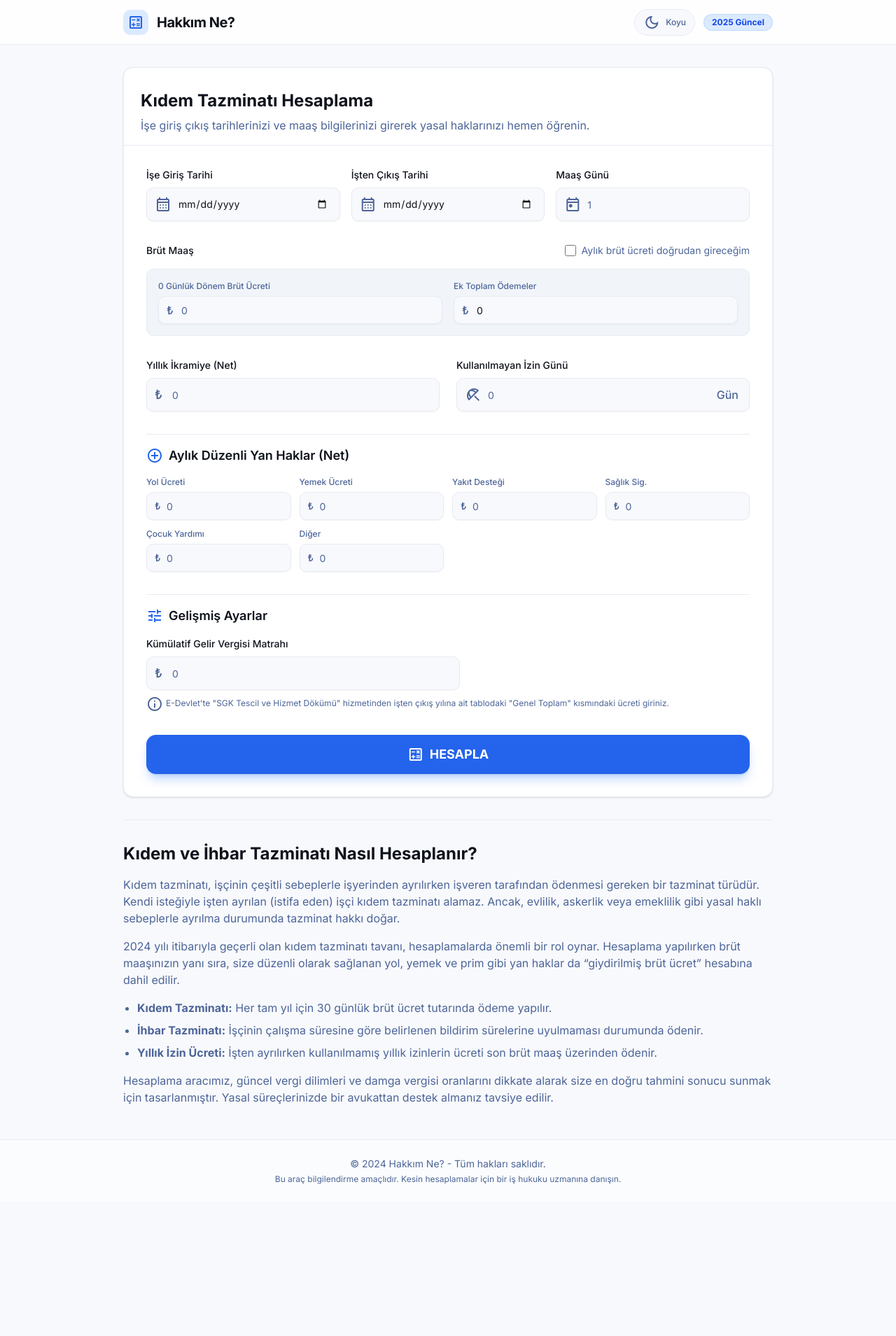
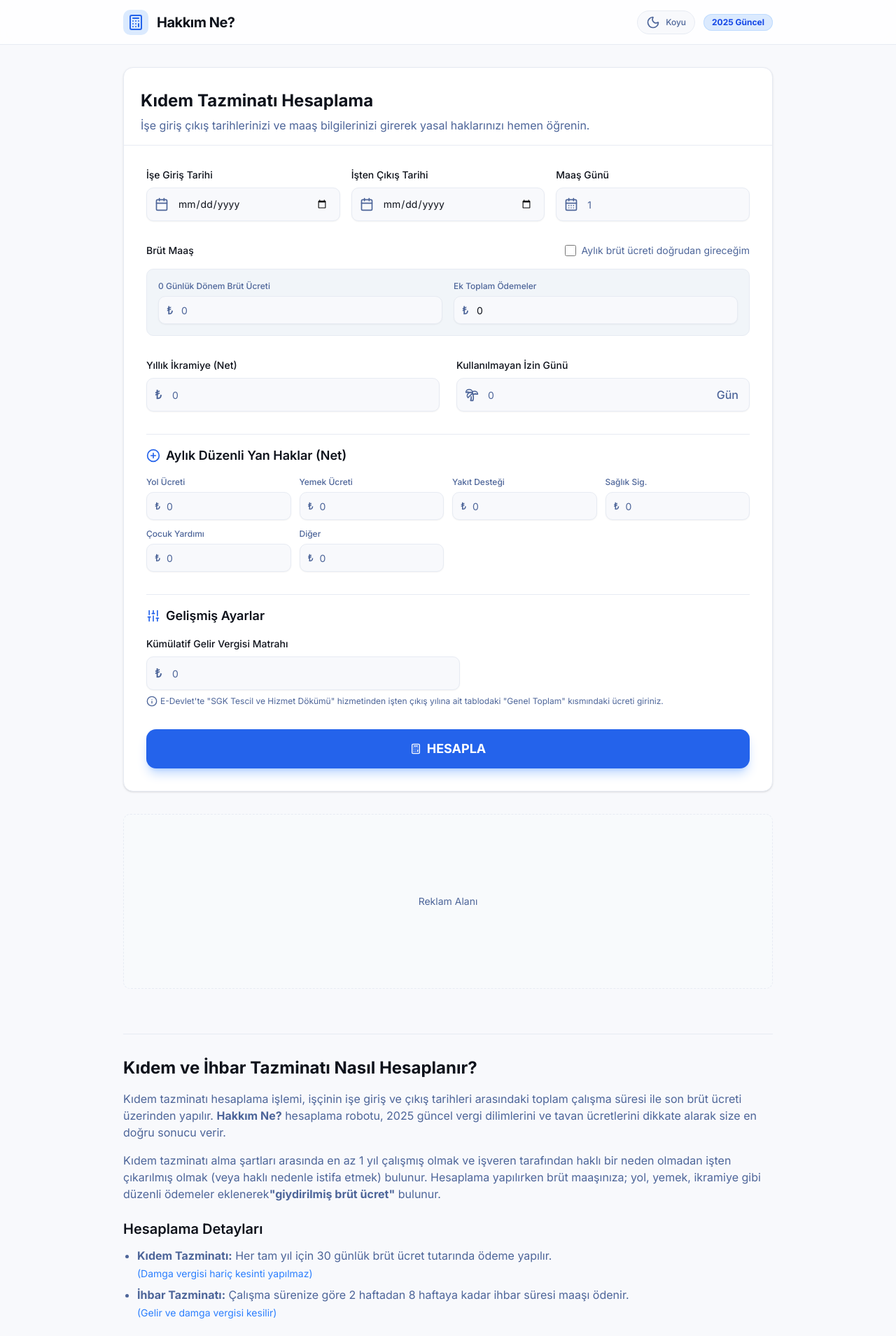
Before and after one commit to FrknKoseoglu/hakkimne, a Next.js app: page / in a window 1280 px wide. Shown: the top 1909 px of the page at 70% size. Before the commit the page ends 1717 px from the top, so only its background shows below. Built offline with nearby package versions, Linux system fonts and the light colour scheme.

Commit message:
feat: Implement initial severance and notice pay calculator application with comprehensive SEO and structured data.

```diff
--- a/src/app/layout.tsx
+++ b/src/app/layout.tsx
@@ -1,22 +1,72 @@
-import type { Metadata } from "next";
+import type { Metadata, Viewport } from "next";
 import { Inter } from "next/font/google";
 import "./globals.css";
 import { ThemeProvider } from "@/components/ThemeProvider";
 
+export const viewport: Viewport = {
+  themeColor: [
+    { media: "(prefers-color-scheme: light)", color: "#ffffff" },
+    { media: "(prefers-color-scheme: dark)", color: "#020617" },
+  ],
+  width: "device-width",
+  initialScale: 1,
+  maximumScale: 1,
+};
+
 const inter = Inter({
   variable: "--font-inter",
   subsets: ["latin"],
+  display: "swap",
 });
 
 export const metadata: Metadata = {
-  title: "Hakkım Ne? | Kıdem ve İhbar Tazminatı Hesaplayıcı",
-  description: "Türk İş Kanunu'na göre kıdem tazminatı ve ihbar tazminatı hesaplayın. Ücretsiz, hızlı ve güncel tavan oranları ile online hesaplama aracı.",
-  keywords: ["kıdem tazminatı", "ihbar tazminatı", "tazminat hesaplama", "işten çıkarma hakları", "işçi hakları", "tazminat hesaplayıcı"],
+  metadataBase: new URL("https://hakkimne.com"),
+  title: {
+    default: "Hakkım Ne? | 2025 Güncel Kıdem ve İhbar Tazminatı Hesaplama Robotu",
+    template: "%s | Hakkım Ne? - İşçi Hakları ve Tazminat Hesaplama",
+  },
+  description: "Hakkım Ne ile kıdem ve ihbar tazminatınızı saniyeler içinde hesaplayın. 2025 güncel verileri, brüt maaş ve yan haklar dahil en doğru hesaplama aracı.",
+  keywords: [
+    "kıdem tazminatı hesaplama",
+    "ihbar tazminatı",
+    "brüt maaş hesaplama",
+    "işten çıkış kodları",
+    "kod 29",
+    "işsizlik maaşı hesaplama",
+    "hakkım ne",
+    "tazminat robotu",
+    "2025 tazminat tavanı",
+  ],
+  authors: [{ name: "Hakkım Ne?", url: "https://hakkimne.com" }],
+  creator: "Hakkım Ne?",
+  publisher: "Hakkım Ne?",
+  alternates: {
+    canonical: "/",
+  },
   openGraph: {
-    title: "Hakkım Ne? | Kıdem ve İhbar Tazminatı Hesaplayıcı",
-    description: "Türk İş Kanunu'na göre kıdem ve ihbar tazminatınızı hesaplayın.",
+    title: "Hakkım Ne? | 2025 Kıdem ve İhbar Tazminatı Hesaplama",
+    description: "İşten mi ayrılıyorsunuz? Tazminat haklarınızı saniyeler içinde ücretsiz hesaplayın. 2025 güncel verileriyle en doğru sonuç.",
+    url: "https://hakkimne.com",
+    siteName: "Hakkım Ne?",
+    locale: "tr_TR",
     type: "website",
-    locale: "tr_TR",
+  },
+  twitter: {
+    card: "summary_large_image",
+    title: "Hakkım Ne? | Tazminat Hesaplama Robotu",
+    description: "Kıdem ve İhbar tazminatınızı hemen hesaplayın.",
+    creator: "@hakkimne",
+  },
+  robots: {
+    index: true,
+    follow: true,
+    googleBot: {
+      index: true,
+      follow: true,
+      "max-video-preview": -1,
+      "max-image-preview": "large",
+      "max-snippet": -1,
+    },
   },
 };
 
@@ -28,10 +78,8 @@ export default function RootLayout({
   return (
     <html lang="tr" suppressHydrationWarning>
       <head>
-        <link
-          rel="stylesheet"
-          href="https://fonts.googleapis.com/css2?family=Material+Symbols+Outlined:opsz,wght,FILL,GRAD@24,400,0,0"
-        />
+        <link rel="preconnect" href="https://fonts.googleapis.com" />
+        <link rel="preconnect" href="https://fonts.gstatic.com" crossOrigin="anonymous" />
       </head>
       <body className={`${inter.variable} font-sans antialiased bg-[var(--background-light)] text-[var(--text-main)]`}>
         <ThemeProvider>
--- a/src/app/page.tsx
+++ b/src/app/page.tsx
@@ -8,7 +8,72 @@ export default function Home() {
 
       {/* Main Content */}
       <main className="mx-auto max-w-[960px] px-4 py-8">
+        <h1 className="sr-only">2025 Kıdem ve İhbar Tazminatı Hesaplama</h1>
         <SeveranceCalculator />
+
+        {/* AdSense Placeholder (Prevent CLS) */}
+        <div className="w-full min-h-[250px] bg-slate-50 dark:bg-slate-900/50 rounded-lg flex items-center justify-center text-sm text-[var(--text-muted)] my-8 border border-dashed border-[var(--border-light)]">
+          Reklam Alanı
+        </div>
+
+        {/* JSON-LD Schema */}
+        <script
+          type="application/ld+json"
+          dangerouslySetInnerHTML={{
+            __html: JSON.stringify({
+              "@context": "https://schema.org",
+              "@type": "SoftwareApplication",
+              "name": "Hakkım Ne? Kıdem Tazminatı Hesaplama",
+              "applicationCategory": "FinanceApplication",
+              "operatingSystem": "Web Browser",
+              "offers": {
+                "@type": "Offer",
+                "price": "0",
+                "priceCurrency": "TRY"
+              },
+              "aggregateRating": {
+                "@type": "AggregateRating",
+                "ratingValue": "4.9",
+                "ratingCount": "1250"
+              }
+            })
+          }}
+        />
+        <script
+          type="application/ld+json"
+          dangerouslySetInnerHTML={{
+            __html: JSON.stringify({
+              "@context": "https://schema.org",
+              "@type": "FAQPage",
+              "mainEntity": [
+                {
+                  "@type": "Question",
+                  "name": "Kıdem tazminatı tavanı ne kadar?",
+                  "acceptedAnswer": {
+                    "@type": "Answer",
+                    "text": "2025 yılı ilk yarısı (Ocak-Haziran) için kıdem tazminatı tavanı 53.919,68 TL olarak belirlenmiştir."
+                  }
+                },
+                {
+                  "@type": "Question",
+                  "name": "İstifa eden kıdem tazminatı alabilir mi?",
+                  "acceptedAnswer": {
+                    "@type": "Answer",
+                    "text": "Normal şartlarda istifa eden işçi kıdem tazminatı alamaz. Ancak evlilik (kadın işçi için 1 yıl içinde), askerlik, emeklilik veya haklı nedenle fesih durumlarında istifa edilse dahi tazminat alınabilir."
+                  }
+                },
+                {
+                  "@type": "Question",
+                  "name": "Kıdem tazminatı kaç günde ödenir?",
+                  "acceptedAnswer": {
+                    "@type": "Answer",
+                    "text": "İş Kanunu'na göre kıdem tazminatı iş akdinin feshedildiği tarihte peşin olarak ödenmelidir. Ancak tarafların anlaşması durumunda taksitle de ödenebilir."
+                  }
+                }
+              ]
+            })
+          }}
+        />
       </main>
 
       {/* SEO Content Section */}
@@ -19,45 +84,51 @@ export default function Home() {
           </h2>
           <div className="prose prose-slate max-w-none text-[var(--text-muted)]">
             <p className="mb-4">
-              Kıdem tazminatı, işçinin çeşitli sebeplerle işyerinden ayrılırken
-              işveren tarafından ödenmesi gereken bir tazminat türüdür. Kendi
-              isteğiyle işten ayrılan (istifa eden) işçi kıdem tazminatı alamaz.
-              Ancak, evlilik, askerlik veya emeklilik gibi yasal haklı sebeplerle
-              ayrılma durumunda tazminat hakkı doğar.
+              Kıdem tazminatı hesaplama işlemi, işçinin işe giriş ve çıkış tarihleri arasındaki
+              toplam çalışma süresi ile son brüt ücreti üzerinden yapılır. <strong>Hakkım Ne?</strong> hesaplama robotu,
+              2025 güncel vergi dilimlerini ve tavan ücretlerini dikkate alarak size en doğru sonucu verir.
             </p>
             <p className="mb-4">
-              2024 yılı itibarıyla geçerli olan kıdem tazminatı tavanı,
-              hesaplamalarda önemli bir rol oynar. Hesaplama yapılırken brüt
-              maaşınızın yanı sıra, size düzenli olarak sağlanan yol, yemek ve prim
-              gibi yan haklar da &ldquo;giydirilmiş brüt ücret&rdquo; hesabına dahil edilir.
+              Kıdem tazminatı alma şartları arasında en az 1 yıl çalışmış olmak ve işveren tarafından
+              haklı bir neden olmadan işten çıkarılmış olmak (veya haklı nedenle istifa etmek) bulunur.
+              Hesaplama yapılırken brüt maaşınıza; yol, yemek, ikramiye gibi düzenli ödemeler eklenerek
+              <strong>"giydirilmiş brüt ücret"</strong> bulunur.
             </p>
+            <h3 className="text-xl font-semibold text-[var(--text-main)] mt-6 mb-3">Hesaplama Detayları</h3>
             <ul className="list-disc pl-5 space-y-2 mb-4">
               <li>
-                <strong>Kıdem Tazminatı:</strong> Her tam yıl için 30 günlük brüt
-                ücret tutarında ödeme yapılır.
+                <strong>Kıdem Tazminatı:</strong> Her tam yıl için 30 günlük brüt ücret tutarında ödeme yapılır.
+                <span className="text-sm text-blue-500 block mt-1">(Damga vergisi hariç kesinti yapılmaz)</span>
               </li>
               <li>
-                <strong>İhbar Tazminatı:</strong> İşçinin çalışma süresine göre
-                belirlenen bildirim sürelerine uyulmaması durumunda ödenir.
-              </li>
-              <li>
-                <strong>Yıllık İzin Ücreti:</strong> İşten ayrılırken kullanılmamış
-                yıllık izinlerin ücreti son brüt maaş üzerinden ödenir.
+                <strong>İhbar Tazminatı:</strong> Çalışma sürenize göre 2 haftadan 8 haftaya kadar ihbar süresi maaşı ödenir.
+                <span className="text-sm text-blue-500 block mt-1">(Gelir ve damga vergisi kesilir)</span>
               </li>
             </ul>
-            <p>
-              Hesaplama aracımız, güncel vergi dilimleri ve damga vergisi oranlarını
-              dikkate alarak size en doğru tahmini sonucu sunmak için tasarlanmıştır.
-              Yasal süreçlerinizde bir avukattan destek almanız tavsiye edilir.
-            </p>
+             <div className="bg-blue-50 dark:bg-blue-900/20 p-4 rounded-lg border border-blue-100 dark:border-blue-800 mt-6">
+              <h4 className="font-bold text-blue-800 dark:text-blue-300 mb-2">2025 Kıdem Tazminatı Tavanı</h4>
+              <p className="text-sm text-blue-700 dark:text-blue-400">
+                Ocak-Haziran 2025 dönemi için kıdem tazminatı tavanı <strong>53.919,68 TL</strong> olarak güncellenmiştir.
+                Maaşınız bu tutarın üzerindeyse, kıdem tazminatınız tavan üzerinden hesaplanır.
+              </p>
+            </div>
           </div>
         </div>
       </section>
 
       {/* Footer */}
-      <footer className="py-6 text-center text-sm text-[var(--text-muted)] border-t border-[var(--border-light)] bg-[var(--card)]/50">
+      <footer className="py-8 text-center text-sm text-[var(--text-muted)] border-t border-[var(--border-light)] bg-[var(--card)]/50 mt-8">
         <div className="mx-auto max-w-[960px] px-4">
-          <p className="mb-1">© 2024 Hakkım Ne? - Tüm hakları saklıdır.</p>
+          <div className="flex flex-wrap justify-center gap-4 mb-6 font-medium text-[var(--text-main)]">
+            <a href="#" className="hover:text-blue-600 transition-colors">Kıdem Tazminatı Nedir?</a>
+            <span className="text-slate-300">|</span>
+            <a href="#" className="hover:text-blue-600 transition-colors">İhbar Süreleri</a>
+            <span className="text-slate-300">|</span>
+            <a href="#" className="hover:text-blue-600 transition-colors">İstifa Tazminatı</a>
+            <span className="text-slate-300">|</span>
+            <a href="#" className="hover:text-blue-600 transition-colors">Gizlilik Politikası</a>
+          </div>
+          <p className="mb-2">© 2024 Hakkım Ne? - Tüm hakları saklıdır.</p>
           <p className="text-xs">
             Bu araç bilgilendirme amaçlıdır. Kesin hesaplamalar için bir iş hukuku
             uzmanına danışın.
--- a/src/components/Navbar.tsx
+++ b/src/components/Navbar.tsx
@@ -1,6 +1,7 @@
 "use client";
 
 import { useTheme } from "./ThemeProvider";
+import { Calculator, Sun, Moon } from "lucide-react";
 
 export function Navbar() {
   const { theme, toggleTheme } = useTheme();
@@ -10,11 +11,11 @@ export function Navbar() {
       <div className="mx-auto flex h-full max-w-[960px] items-center justify-between px-4">
         <div className="flex items-center gap-3">
           <div className="flex items-center justify-center size-9 rounded-lg bg-blue-100 dark:bg-blue-900/50 text-[var(--primary)]">
-            <span className="material-symbols-outlined text-xl">calculate</span>
+            <Calculator className="text-xl w-6 h-6" />
           </div>
-          <h1 className="text-xl font-bold tracking-tight text-[var(--text-main)]">
+          <span className="text-xl font-bold tracking-tight text-[var(--text-main)]">
             Hakkım Ne?
-          </h1>
+          </span>
         </div>
 
         <div className="flex items-center gap-3">
@@ -24,9 +25,11 @@ export function Navbar() {
             className="flex items-center gap-2 px-3 py-1.5 rounded-full border border-[var(--border-light)] bg-[var(--background-light)] hover:bg-[var(--muted)] transition-colors"
             title={theme === "dark" ? "Açık Tema" : "Koyu Tema"}
           >
-            <span className="material-symbols-outlined text-lg text-[var(--text-muted)]">
-              {theme === "dark" ? "light_mode" : "dark_mode"}
-            </span>
+            {theme === "dark" ? (
+              <Sun className="text-lg text-[var(--text-muted)] w-5 h-5" />
+            ) : (
+              <Moon className="text-lg text-[var(--text-muted)] w-5 h-5" />
+            )}
             <span className="text-xs font-medium text-[var(--text-muted)] hidden sm:inline">
               {theme === "dark" ? "Açık" : "Koyu"}
             </span>
--- a/src/components/SeveranceCalculator.tsx
+++ b/src/components/SeveranceCalculator.tsx
@@ -9,6 +9,24 @@ import { Button } from "@/components/ui/button";
 import { Input } from "@/components/ui/input";
 import { Label } from "@/components/ui/label";
 import { useSeveranceCalculator, SeveranceInput, SeveranceResult } from "@/hooks/useSeveranceCalculator";
+import {
+  Calendar,
+  CalendarDays,
+  AlertTriangle,
+  Info,
+  Calculator,
+  PlusCircle,
+  Sliders,
+  Palmtree,
+  Briefcase,
+  Wallet,
+  Receipt,
+  Clock,
+  TrendingUp,
+  TrendingDown,
+  Check,
+  AlertCircle
+} from "lucide-react";
 
 const formSchema = z.object({
   startDate: z.string().min(1, "Başlangıç tarihi gerekli"),
@@ -288,9 +306,7 @@ export function SeveranceCalculator() {
                   İşe Giriş Tarihi
                 </Label>
                 <div className="relative">
-                  <span className="absolute left-3 top-1/2 -translate-y-1/2 text-[var(--text-muted)] material-symbols-outlined text-xl">
-                    calendar_month
-                  </span>
+                  <Calendar className="absolute left-3 top-1/2 -translate-y-1/2 text-[var(--text-muted)] w-5 h-5" />
                   <Input
                     id="startDate"
                     type="date"
@@ -306,9 +322,7 @@ export function SeveranceCalculator() {
                   İşten Çıkış Tarihi
                 </Label>
                 <div className="relative">
-                  <span className="absolute left-3 top-1/2 -translate-y-1/2 text-[var(--text-muted)] material-symbols-outlined text-xl">
-                    calendar_month
-                  </span>
+                  <Calendar className="absolute left-3 top-1/2 -translate-y-1/2 text-[var(--text-muted)] w-5 h-5" />
                   <Input
                     id="endDate"
                     type="date"
@@ -324,9 +338,7 @@ export function SeveranceCalculator() {
                   Maaş Günü
                 </Label>
                 <div className="relative">
-                  <span className="absolute left-3 top-1/2 -translate-y-1/2 text-[var(--text-muted)] material-symbols-outlined text-xl">
-                    today
-                  </span>
+                  <CalendarDays className="absolute left-3 top-1/2 -translate-y-1/2 text-[var(--text-muted)] w-5 h-5" />
                   <Input
                     id="salaryDay"
                     type="number"
@@ -339,7 +351,7 @@ export function SeveranceCalculator() {
                 </div>
                 {salaryDayWarning && (
                   <p className="text-sm text-amber-600 flex items-center gap-1">
-                    <span className="material-symbols-outlined text-base">warning</span>
+                    <AlertTriangle className="w-4 h-4" />
                     {salaryDayWarning}
                   </p>
                 )}
@@ -392,7 +404,7 @@ export function SeveranceCalculator() {
                   {/* Info about worked days */}
                   {calculatedWorkedDays > 0 && (
                     <div className="flex items-center gap-2 text-sm text-[var(--text-muted)] bg-[var(--card)] border border-[var(--border-light)] rounded-lg px-3 py-2">
-                      <span className="material-symbols-outlined text-lg text-blue-500">info</span>
+                      <Info className="w-5 h-5 text-blue-500" />
                       <span>
                         Çıkış tarihi ve maaş gününe göre <strong>{calculatedWorkedDays} gün</strong> çalıştınız.
                       </span>
@@ -483,9 +495,7 @@ export function SeveranceCalculator() {
                   Kullanılmayan İzin Günü
                 </Label>
                 <div className="relative">
-                  <span className="absolute left-3 top-1/2 -translate-y-1/2 text-[var(--text-muted)] material-symbols-outlined text-xl">
-                    beach_access
-                  </span>
+                  <Palmtree className="absolute left-3 top-1/2 -translate-y-1/2 text-[var(--text-muted)] w-5 h-5" />
                   <Input
                     id="unusedLeaveDays"
                     type="number"
@@ -502,7 +512,7 @@ export function SeveranceCalculator() {
             {/* Yan Haklar Section */}
             <div className="pt-4 border-t border-[var(--border-light)]">
               <h3 className="text-lg font-semibold text-[var(--text-main)] mb-4 flex items-center gap-2">
-                <span className="material-symbols-outlined text-[var(--primary)]">add_circle</span>
+                <PlusCircle className="text-[var(--primary)] w-5 h-5" />
                 Aylık Düzenli Yan Haklar (Net)
               </h3>
               <div className="grid grid-cols-2 md:grid-cols-4 gap-3">
@@ -638,7 +648,7 @@ export function SeveranceCalculator() {
             {/* Advanced Settings */}
             <div className="pt-4 border-t border-[var(--border-light)]">
               <h3 className="text-lg font-semibold text-[var(--text-main)] mb-4 flex items-center gap-2">
-                <span className="material-symbols-outlined text-[var(--primary)]">tune</span>
+                <Sliders className="text-[var(--primary)] w-5 h-5" />
                 Gelişmiş Ayarlar
               </h3>
               <div className="space-y-2">
@@ -663,8 +673,8 @@ export function SeveranceCalculator() {
                     )}
                   />
                 </div>
-                <p className="text-xs text-[var(--text-muted)] mt-2">
-                  <span className="material-symbols-outlined text-sm align-middle mr-1">info</span>
+                <p className="text-xs text-[var(--text-muted)] mt-2 flex items-center gap-1">
+                  <Info className="w-4 h-4" />
                   E-Devlet'te "SGK Tescil ve Hizmet Dökümü" hizmetinden işten çıkış yılına ait tablodaki "Genel Toplam" kısmındaki ücreti giriniz.
                 </p>
               </div>
@@ -675,7 +685,7 @@ export function SeveranceCalculator() {
               type="submit"
               className="w-full h-14 bg-[#2463eb] hover:bg-blue-700 text-white font-bold rounded-xl shadow-lg shadow-blue-500/30 flex items-center justify-center gap-2 text-lg transition-transform active:scale-[0.98]"
             >
-              <span className="material-symbols-outlined">calculate</span>
+              <Calculator className="w-5 h-5" />
               HESAPLA
             </Button>
           </form>
@@ -842,9 +852,7 @@ function ResultsCard({ result }: { result: SeveranceResult }) {
                     priceChange === 'up' ? 'text-emerald-500' : 'text-red-500'
                   }`}
                 >
-                  <span className="material-symbols-outlined text-xl">
-                    {priceChange === 'up' ? 'trending_up' : 'trending_down'}
-                  </span>
+                  {priceChange === 'up' ? <TrendingUp className="text-xl" /> : <TrendingDown className="text-xl" />}
                 </span>
               )}
               <span
@@ -864,7 +872,7 @@ function ResultsCard({ result }: { result: SeveranceResult }) {
 
         {/* Tenure Info */}
         <div className="flex items-center justify-center gap-2 text-sm text-[var(--text-muted)] mt-6 pt-4 border-t border-blue-100 dark:border-blue-900/50">
-          <span className="material-symbols-outlined text-lg">schedule</span>
+          <Clock className="text-lg w-5 h-5" />
           <span>Çalışma Süresi:</span>
           <span className="font-semibold text-[var(--text-main)]">
             {result.tenure.years} yıl, {result.tenure.months} ay, {result.tenure.days} gün
@@ -886,7 +894,7 @@ function ResultsCard({ result }: { result: SeveranceResult }) {
           selected={selectedPayments.severance}
           onToggle={() => togglePayment('severance')}
           disabled={!result.severanceEligible}
-          icon="work_history"
+          icon={<Briefcase className="text-xl" />}
           iconBgColor="bg-blue-50"
           iconTextColor="text-blue-600"
           title="Kıdem Tazminatı"
@@ -903,7 +911,7 @@ function ResultsCard({ result }: { result: SeveranceResult }) {
         <SelectablePaymentCard
           selected={selectedPayments.notice}
           onToggle={() => togglePayment('notice')}
-          icon="warning"
+          icon={<AlertTriangle className="text-xl" />}
           iconBgColor="bg-orange-50"
           iconTextColor="text-orange-600"
           title="İhbar Tazminatı"
@@ -922,7 +930,7 @@ function ResultsCard({ result }: { result: SeveranceResult }) {
           <SelectablePaymentCard
             selected={selectedPayments.unusedLeave}
             onToggle={() => togglePayment('unusedLeave')}
-            icon="beach_access"
+            icon={<Palmtree className="text-xl" />}
             iconBgColor="bg-emerald-50"
             iconTextColor="text-emerald-600"
             title="Yıllık İzin Ücreti"
@@ -943,7 +951,7 @@ function ResultsCard({ result }: { result: SeveranceResult }) {
           <SelectablePaymentCard
             selected={selectedPayments.proRated}
             onToggle={() => togglePayment('proRated')}
-            icon="account_balance_wallet"
+            icon={<Wallet className="text-xl" />}
             iconBgColor="bg-purple-50"
             iconTextColor="text-purple-600"
             title="Hak Edilen Maaş"
@@ -965,7 +973,7 @@ function ResultsCard({ result }: { result: SeveranceResult }) {
       <div className="bg-[var(--card)] rounded-xl border border-[var(--border-light)] p-5 shadow-sm">
         <div className="flex items-center gap-2 mb-4 pb-3 border-b border-[var(--border-light)]">
           <div className="p-2 bg-[var(--muted)] rounded-lg text-[var(--text-muted)]">
-            <span className="material-symbols-outlined text-xl">receipt_long</span>
+            <Receipt className="text-xl w-6 h-6" />
           </div>
           <h3 className="font-bold text-lg text-[var(--text-main)]">Yasal Kesintiler Özeti</h3>
         </div>
@@ -1008,7 +1016,7 @@ function ResultsCard({ result }: { result: SeveranceResult }) {
 }
 
 interface PaymentCardProps {
-  icon: string;
+  icon: React.ReactNode;
   iconBgColor: string;
   iconTextColor: string;
   title: string;
@@ -1035,7 +1043,7 @@ function PaymentCard({
       {/* Header */}
       <div className="flex items-center gap-3 mb-4 pb-3 border-b border-[var(--border-light)]">
         <div className={`p-2 rounded-lg ${iconBgColor} ${iconTextColor}`}>
-          <span className="material-symbols-outlined text-xl">{icon}</span>
+          {icon}
         </div>
         <div className="flex-1">
           <h3 className="font-bold text-lg text-[var(--text-main)]">{title}</h3>
@@ -1082,7 +1090,7 @@ interface SelectablePaymentCardProps {
   selected: boolean;
   onToggle: () => void;
   disabled?: boolean;
-  icon: string;
+  icon: React.ReactNode;
   iconBgColor: string;
   iconTextColor: string;
   title: string;
@@ -1131,14 +1139,14 @@ function SelectablePaymentCard({
         }}
       >
         {selected && !disabled && (
-          <span className="material-symbols-outlined text-white text-sm font-bold">check</span>
+          <Check className="text-white w-4 h-4" strokeWidth={3} />
         )}
       </div>
 
       {/* Header */}
       <div className="flex items-center gap-3 mb-4 pb-3 border-b border-[var(--border-light)]">
         <div className={`p-2 rounded-lg ${iconBgColor} ${iconTextColor}`}>
-          <span className="material-symbols-outlined text-xl">{icon}</span>
+          {icon}
         </div>
         <div className="flex-1">
           <h3 className="font-bold text-lg text-[var(--text-main)]">{title}</h3>
```
Also changed, not shown: src/app/robots.ts (added, +11 -0 lines), src/app/sitemap.ts (added, +12 -0 lines), src/lib/seo-data.ts (added, +24 -0 lines).
